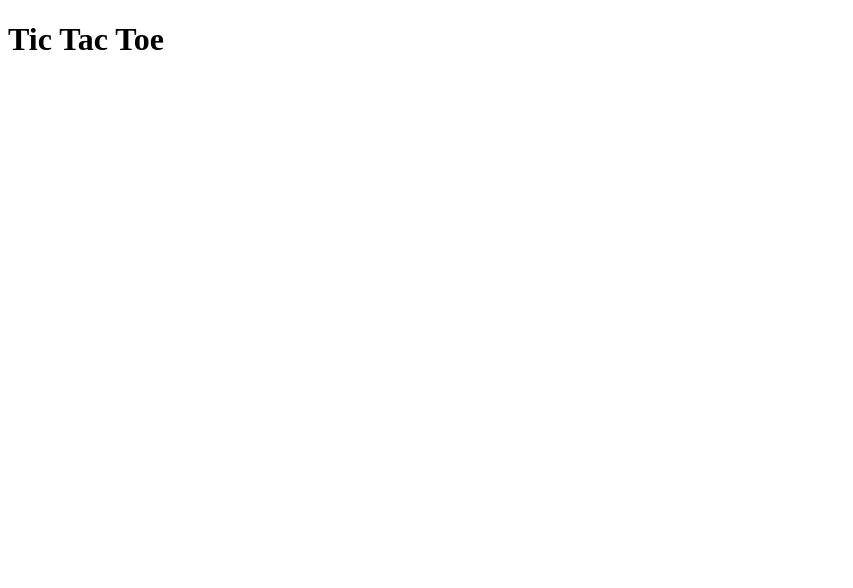
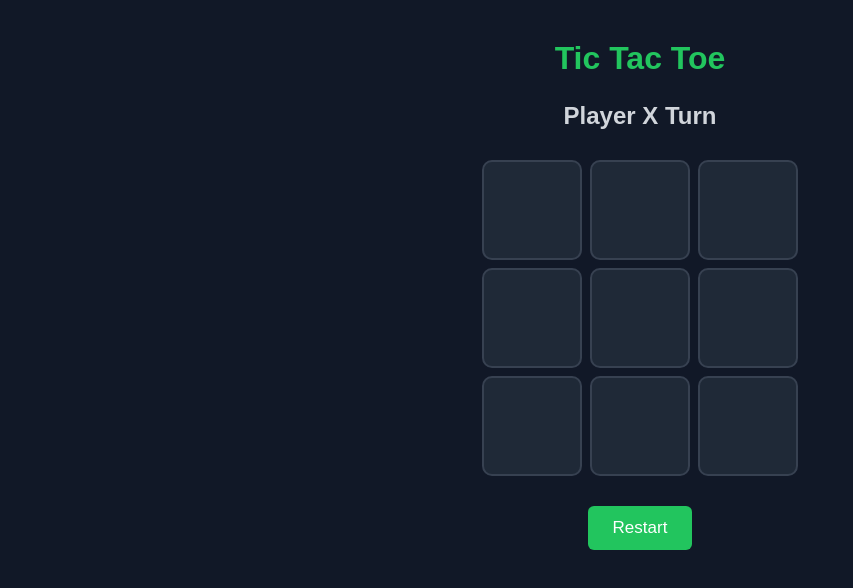
Before and after one commit to SnaggingCobra/tiktak, a plain HTML site: page index.html in a window 1280 px wide. Shown: the whole page, without its empty margins (0-853 px from the left). Drawn offline with Linux system fonts and the light colour scheme.

Commit message:
first nice visual

```diff
--- a/index.html
+++ b/index.html
@@ -11,6 +11,24 @@
         <h1>
             Tic Tac Toe
         </h1>
+        <h2 id="status">Player X Turn</h2>
+
+
+        <div class="board">
+            <div class="cell" onclick="makeMove(0)"></div>
+            <div class="cell" onclick="makeMove(1)"></div>
+            <div class="cell" onclick="makeMove(2)"></div>
+            <div class="cell" onclick="makeMove(3)"></div>
+            <div class="cell" onclick="makeMove(4)"></div>
+            <div class="cell" onclick="makeMove(5)"></div>
+            <div class="cell" onclick="makeMove(6)"></div>
+            <div class="cell" onclick="makeMove(7)"></div>
+            <div class="cell" onclick="makeMove(8)"></div>
+
+        </div>
+
+        <button onclick="restartGame()">Restart</button>
+        <script src="script.js"></script>
 
 
     </body>
--- a/script.js
+++ b/script.js
@@ -1 +1,2 @@
-const game
+const cells = document.querySelectorAll(".cell");
+const statusText = document.getElementById("status");
--- a/style.css
+++ b/style.css
@@ -1,3 +1,73 @@
-* {
+body {
+    background: #111827;
+    color: white;
+    font-family: Arial, Helvetica, sans-serif;
+    text-align: center;
 
 }
+
+h1 {
+    margin-top: 40px;
+    color: #22c55e;
+
+}
+
+h2 {
+    margin: 25px;
+    color: #d1d5db;
+
+}
+
+.board {
+    display: grid;
+    grid-template-columns: repeat(3, 100px);
+    grid-template-rows: repeat(3, 100px);
+    gap: 8px;
+    justify-content: center;
+    margin: 30px auto;
+
+}
+
+.cell {
+    background: #1f2937;
+    border: 2px solid #374151;
+    border-radius: 10px;
+    display: flex;
+    justify-content: center;
+    align-items: center;
+    font-size: 50px;
+    font-weight: bold;
+    cursor: pointer;
+
+}
+
+.cell:hover {
+    background: #374151;
+
+}
+
+.cell.x {
+    color: #22c55e;
+
+}
+
+.cell.o {
+    color: #22c55e;
+
+}
+
+button {
+    background: #22c55e;
+    color: white;
+    border: none;
+    padding: 12px 25px;
+    border-radius: 6px;
+    font-size: 17px;
+    cursor: pointer;
+
+}
+
+button:hover {
+    background: #16a34a;
+
+}
```
